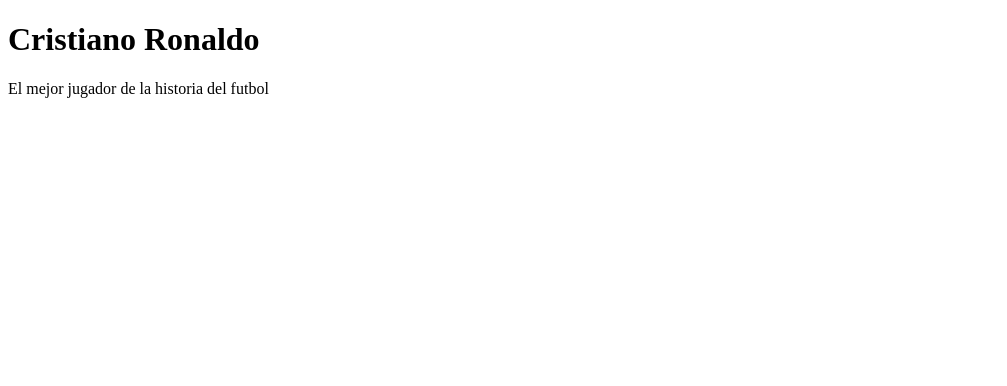
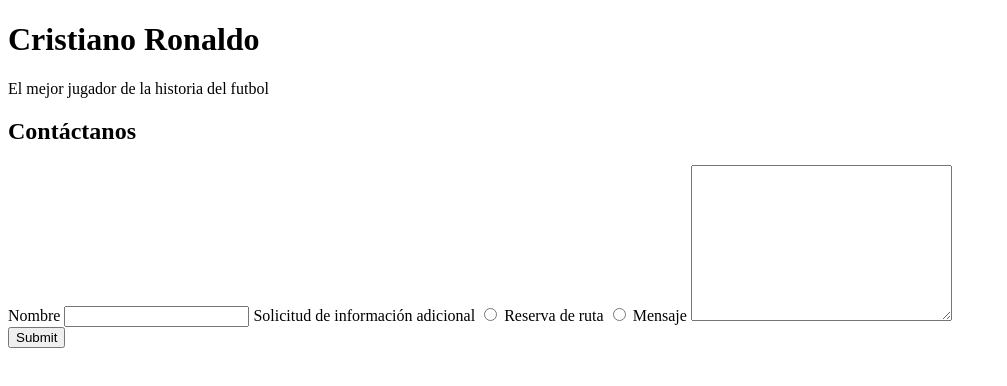
Before and after one commit to Joasan11/ExamenTema5DIW-DWEC, a plain HTML site: page index.html in a window 1280 px wide. Shown: the whole page, without its empty margins (0-1007 px from the left). Drawn offline with Linux system fonts and the light colour scheme.

Commit message:
Añadimos el formulario, sin hacer aun bien los input porque falta el id y el name, y sin tener bien el radio button

```diff
--- a/index.html
+++ b/index.html
@@ -14,5 +14,26 @@
             </div>
         </div>
     </div>
+
+    <div class="main-formulario">
+        <h2>Contáctanos</h2>
+        <form action="envioCorrecto.html" method="get">
+            <label for="">Nombre</label>
+            <input type="text">
+
+            <label for="">Solicitud de información adicional</label>
+            <input type="radio">
+
+            <label for="">Reserva de ruta</label>
+            <input type="radio">
+
+            <label for="">Mensaje</label>
+            <textarea name="" id="" cols="30" rows="10"></textarea>
+
+            <br>
+
+            <input type="submit">
+        </form>
+    </div>
 </body>
 </html>
```
